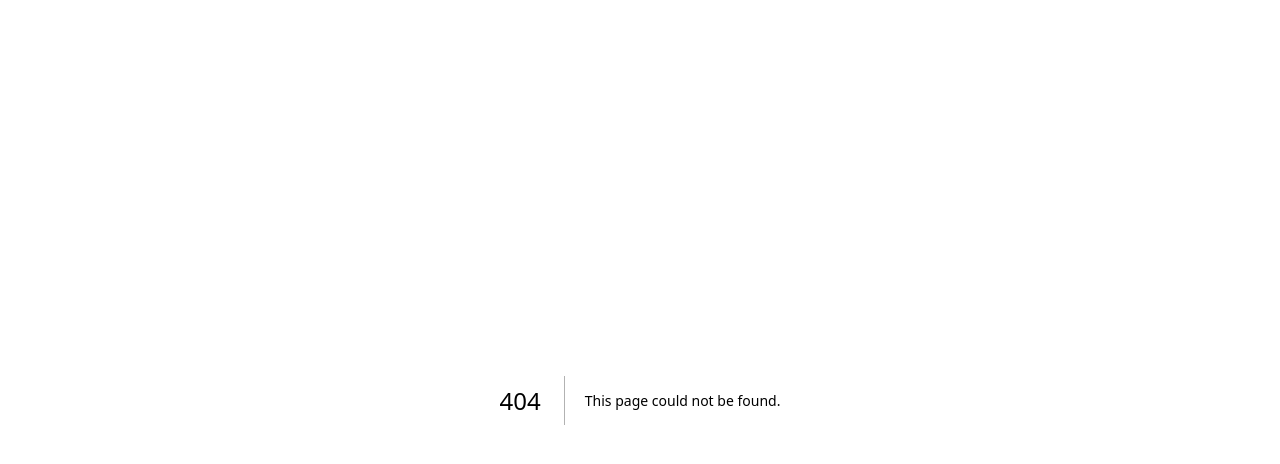
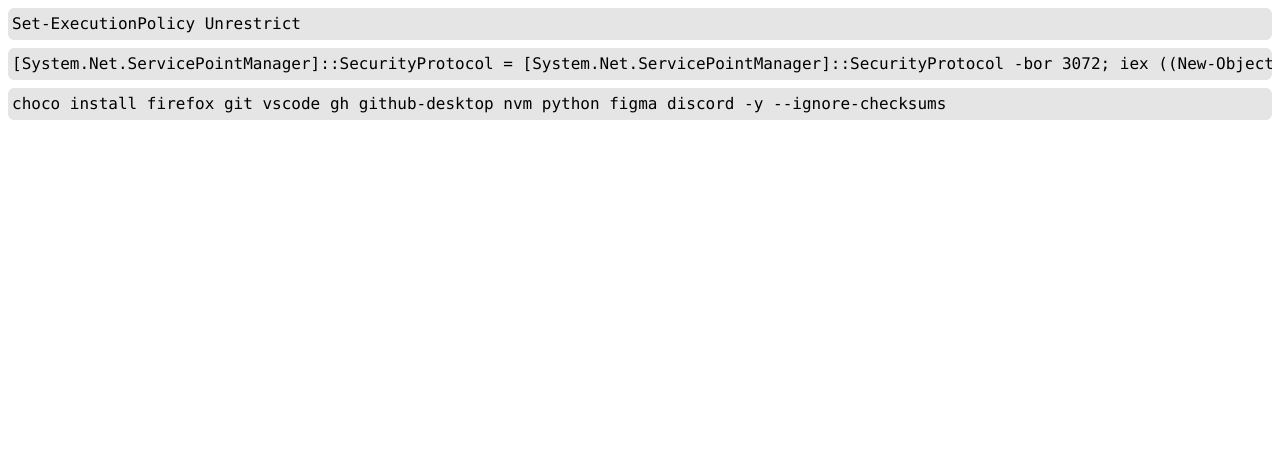
Before and after one commit to 2chanhaeng/2chanhaeng.github.io, a Next.js app: page /choco in a window 1280 px wide. Before the commit this address had no page. Shown: the top 464 px of the page. Built offline with nearby package versions, Linux system fonts and the light colour scheme.

Commit message:
feat: define /choco page

```diff
--- /dev/null
+++ b/app/choco/page.tsx
@@ -0,0 +1,16 @@
+import ClickToCopy from "@/components/ClickToCopy";
+
+const commands = [
+  "Set-ExecutionPolicy Unrestrict",
+  "[System.Net.ServicePointManager]::SecurityProtocol = [System.Net.ServicePointManager]::SecurityProtocol -bor 3072; iex ((New-Object System.Net.WebClient).DownloadString('https://community.chocolatey.org/install.ps1'))",
+  "choco install firefox git vscode gh github-desktop nvm python figma discord -y --ignore-checksums",
+];
+export default async function ChocoPage() {
+  return (
+    <main className="p-2 flex flex-col gap-2">
+      {commands.map((command) => (
+        <ClickToCopy key={command}>{command}</ClickToCopy>
+      ))}
+    </main>
+  );
+}
--- a/app/choco/route.ts
+++ /dev/null
@@ -1,7 +0,0 @@
-export function GET() {
-  return new Response(`
-Set-ExecutionPolicy Unrestrict
-[System.Net.ServicePointManager]::SecurityProtocol = [System.Net.ServicePointManager]::SecurityProtocol -bor 3072; iex ((New-Object System.Net.WebClient).DownloadString('https://community.chocolatey.org/install.ps1'))
-choco install firefox git vscode gh github-desktop nvm python figma discord -y --ignore-checksums
-`);
-}
```
